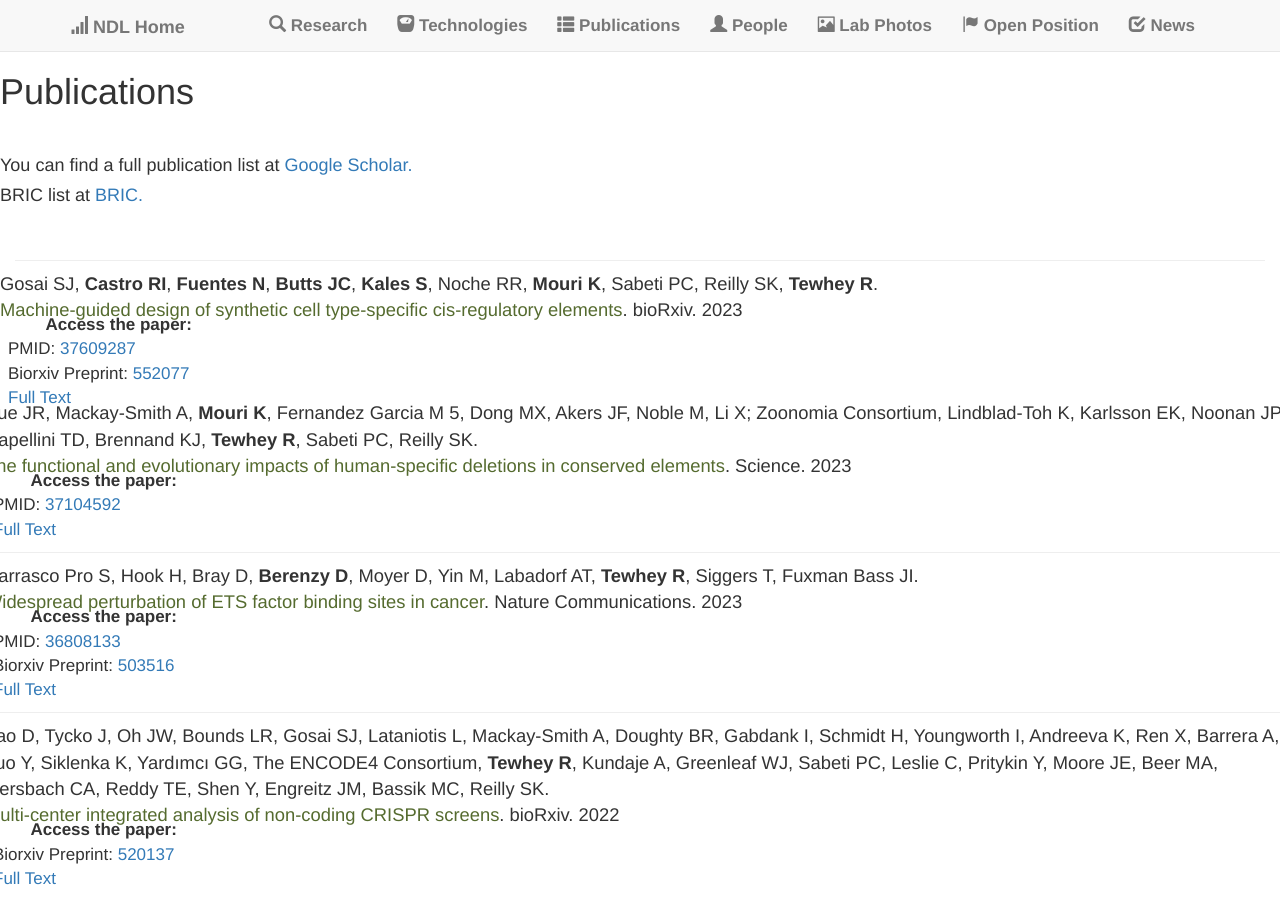
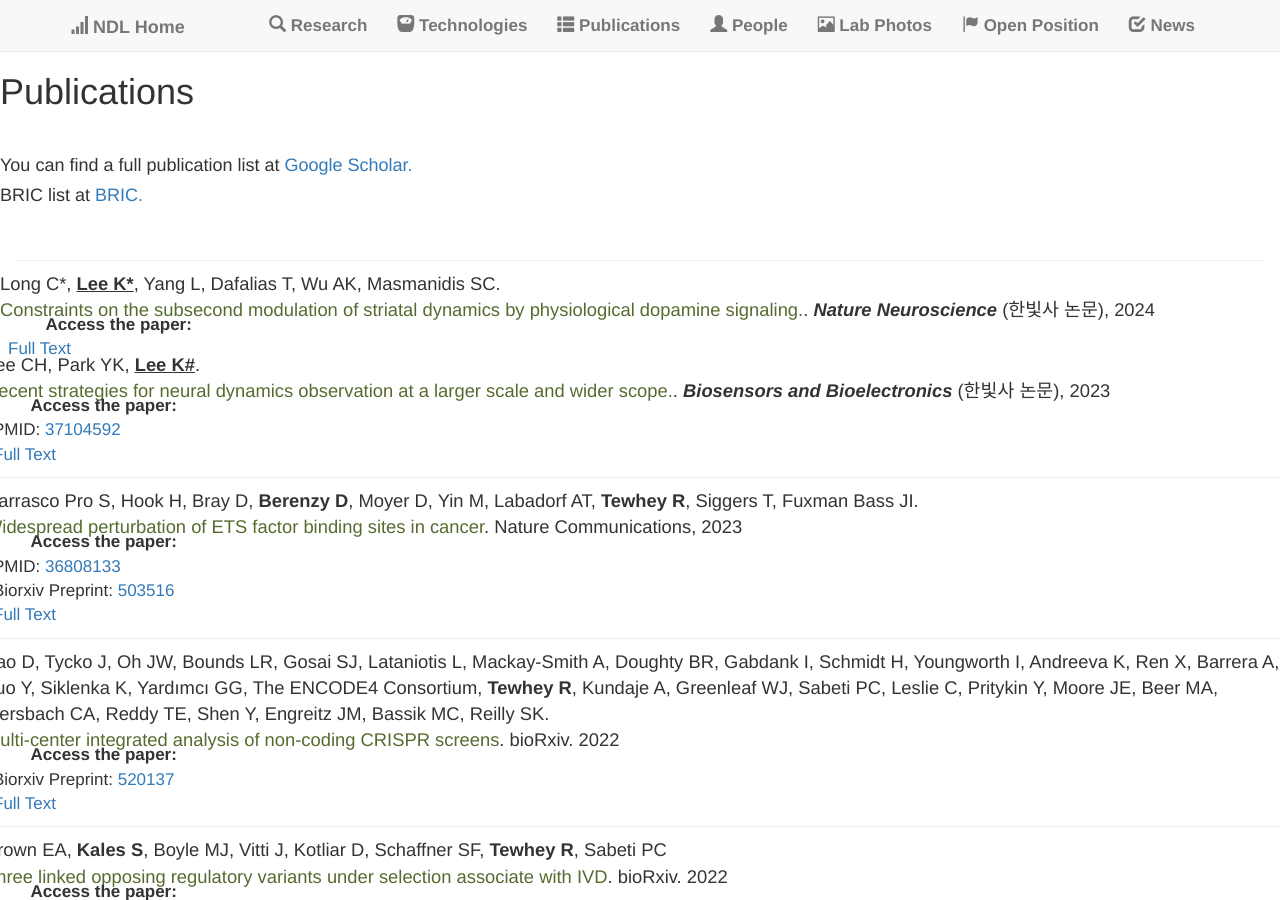
Before and after one commit to kleelab/kleelab.github.io, a Jekyll site: the page built from publications.html, in a window 1280 px wide and 900 px high. Built offline with Jekyll 4.4.1, drawn with Linux system fonts in a browser that asks for light colours; nearby versions of some CDN libraries; a style sheet for code colours, icons or effects is not loaded.

Commit message:
Update publications.yml

```diff
--- a/_data/publications.yml
+++ b/_data/publications.yml
@@ -12,18 +12,14 @@
 #     - name: Mullins lab
 #       url: http://mullinslab.ucsf.edu/
 #
-- citation: "Gosai SJ, **Castro RI**, **Fuentes N**, **Butts JC**, **Kales S**, Noche RR, **Mouri K**, Sabeti PC, Reilly SK, **Tewhey R**.<br/> <span  style='color:DarkOliveGreen'>Machine-guided design of synthetic cell type-specific cis-regulatory elements</span>. bioRxiv. 2023"
-  date: '202308'
-  pmid: '37609287'
-  biorxiv: '2023.08.08.552077'
-  pdf: 'https://www.biorxiv.org/content/10.1101/2023.08.08.552077v1'
+- citation: "Long C*, <b><u>Lee K*</u></b>, Yang L, Dafalias T, Wu AK, Masmanidis SC.<br/> <span  style='color:DarkOliveGreen'>Constraints on the subsecond modulation of striatal dynamics by physiological dopamine signaling.</span>. <b><I>Nature Neuroscience</I></b> (한빛사 논문), 2024"
 
-- citation: "Xue JR, Mackay-Smith A, **Mouri K**, Fernandez Garcia M 5, Dong MX, Akers JF, Noble M, Li X; Zoonomia Consortium, Lindblad-Toh K, Karlsson EK, Noonan JP, Capellini TD, Brennand KJ, **Tewhey R**, Sabeti PC, Reilly SK.<br/> <span  style='color:DarkOliveGreen'>The functional and evolutionary impacts of human-specific deletions in conserved elements</span>. Science. 2023"
+- citation: "Lee CH, Park YK, <b><u>Lee K#</u></b>.<br/> <span  style='color:DarkOliveGreen'>Recent strategies for neural dynamics observation at a larger scale and wider scope.</span>. <b><I>Biosensors and Bioelectronics</I></b> (한빛사 논문), 2023"
   date: '202304'
   pmid: '37104592'
-  pdf: 'https://www.science.org/doi/10.1126/science.abn2253'
+  pdf: 'https://www.sciencedirect.com/science/article/pii/S0956566323005808?via%3Dihub'
 
-- citation: "Carrasco Pro S, Hook H, Bray D, **Berenzy D**, Moyer D, Yin M, Labadorf AT, **Tewhey R**, Siggers T, Fuxman Bass JI.<br/> <span  style='color:DarkOliveGreen'>Widespread perturbation of ETS factor binding sites in cancer</span>. Nature Communications. 2023"
+- citation: "Carrasco Pro S, Hook H, Bray D, **Berenzy D**, Moyer D, Yin M, Labadorf AT, **Tewhey R**, Siggers T, Fuxman Bass JI.<br/> <span  style='color:DarkOliveGreen'>Widespread perturbation of ETS factor binding sites in cancer</span>. Nature Communications, 2023"
   date: '202302'
   pmid: '36808133'
   biorxiv: '2022.08.10.503516'
```
